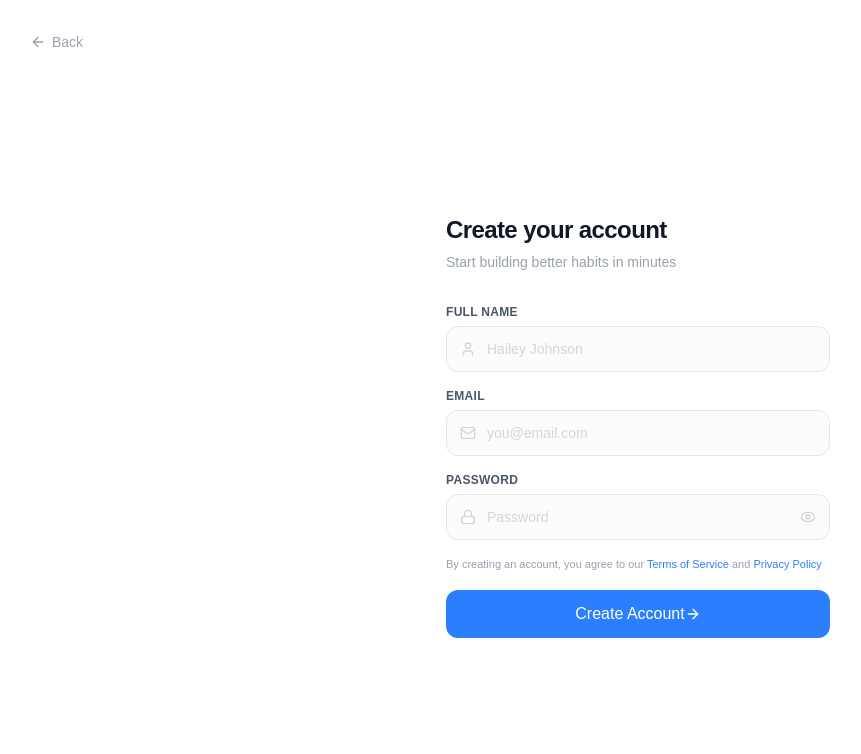
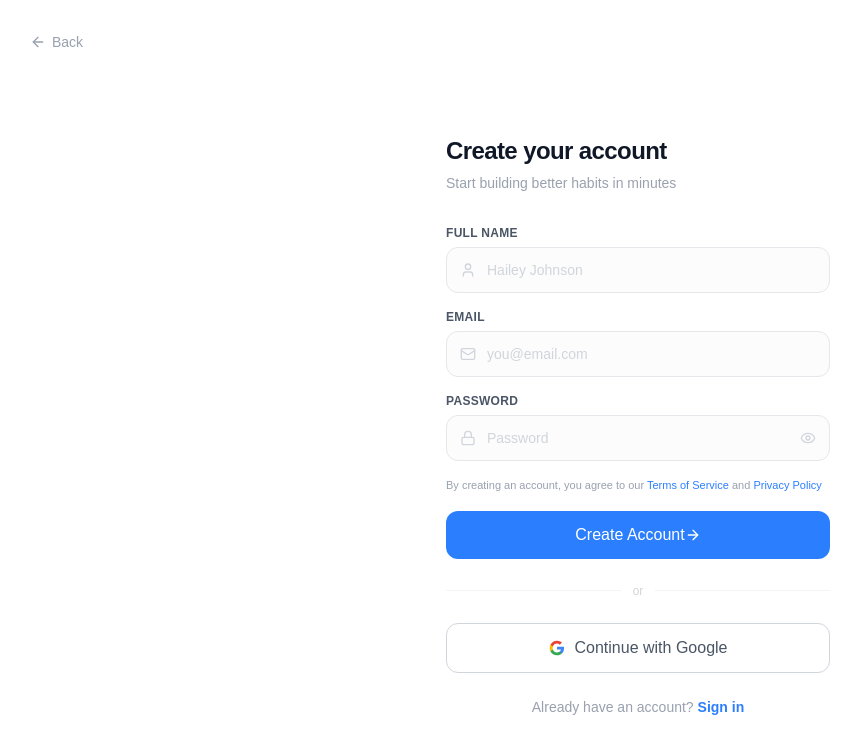
Before and after one commit to ereibor/habiitz-frontend, a Next.js app: page /signup in a window 1280 px wide. Shown: the top 754 px of the page, without its empty margins (2-863 px from the left). Built offline with nearby package versions, Linux system fonts and the light colour scheme.

Commit message:
feat: add social signup with Google and create GoogleIcon component

```diff
--- a/app/(auth)/signup/page.tsx
+++ b/app/(auth)/signup/page.tsx
@@ -1,6 +1,8 @@
 "use client";
 import Button from "@/app/components/Button";
 import Input from "@/app/components/Input";
+import GoogleIcon from "@/helpers/googleIcon";
+import { routes } from "@/routes";
 import {
   ArrowLeftIcon,
   ArrowRightIcon,
@@ -115,6 +117,32 @@ const SignUp = () => {
                 )}
               </Button>
             </form>
+
+            {/* Divider */}
+
+            <div className="flex items-center gap-3 my-6">
+              <div className="flex-1 h-px bg-gray-100" />
+              <span className="text-xs text-gray-300">or</span>
+              <div className="flex-1 h-px bg-gray-100" />
+            </div>
+
+            {/* Social Signup */}
+
+            <Button className="flex items-center justify-content-center gap-2.5 w-full py-3 border border-gray-300 hover:bg-gray-50 text-gray-600 font-medium rounded-xl transition-colors">
+              {GoogleIcon()}
+              Continue with Google
+            </Button>
+
+            {/* Login link */}
+            <p className="text-center text-sm text-gray-400 mt-6">
+              Already have an account?{" "}
+              <Link
+                className="text-blue-500 hover:text-blue-600 font-semibold transition-colors"
+                href={routes.SIGNIN}
+              >
+                Sign in
+              </Link>
+            </p>
           </div>
         </div>
       </div>
--- /dev/null
+++ b/helpers/googleIcon.ts
@@ -0,0 +1,24 @@
+import * as React from 'react';
+
+export default function GoogleIcon() {
+  return React.createElement(
+    'svg',
+    { className: 'w-4 h-4', viewBox: '0 0 24 24' },
+    React.createElement('path', {
+      d: 'M22.56 12.25c0-.78-.07-1.53-.2-2.25H12v4.26h5.92a5.06 5.06 0 0 1-2.2 3.32v2.77h3.57c2.08-1.92 3.28-4.74 3.28-8.1z',
+      fill: '#4285F4',
+    }),
+    React.createElement('path', {
+      d: 'M12 23c2.97 0 5.46-.98 7.28-2.66l-3.57-2.77c-.98.66-2.23 1.06-3.71 1.06-2.86 0-5.29-1.93-6.16-4.53H2.18v2.84C3.99 20.53 7.7 23 12 23z',
+      fill: '#34A853',
+    }),
+    React.createElement('path', {
+      d: 'M5.84 14.09c-.22-.66-.35-1.36-.35-2.09s.13-1.43.35-2.09V7.07H2.18C1.43 8.55 1 10.22 1 12s.43 3.45 1.18 4.93l2.85-2.22.81-.62z',
+      fill: '#FBBC05',
+    }),
+    React.createElement('path', {
+      d: 'M12 5.38c1.62 0 3.06.56 4.21 1.64l3.15-3.15C17.45 2.09 14.97 1 12 1 7.7 1 3.99 3.47 2.18 7.07l3.66 2.84c.87-2.6 3.3-4.53 6.16-4.53z',
+      fill: '#EA4335',
+    })
+  );
+}
```
